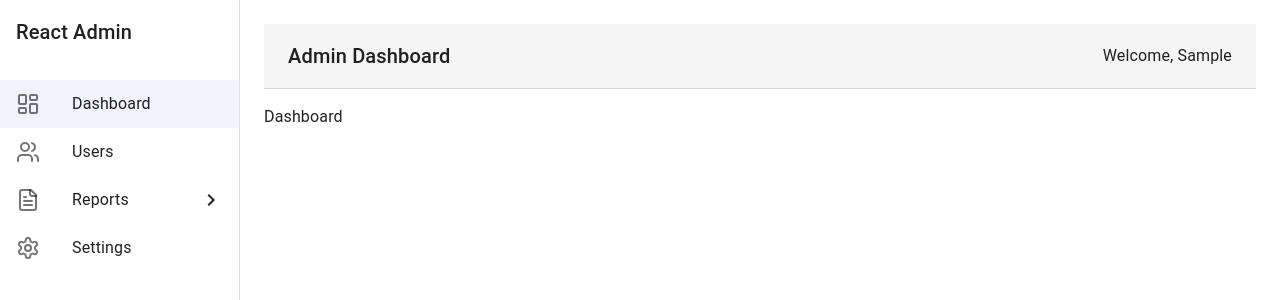
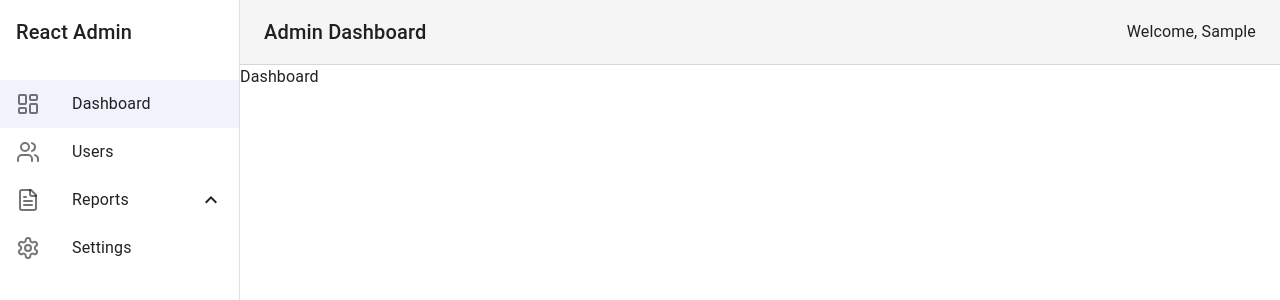
Before and after one commit to leon-tech-dev/react-admin-interface, a React (Vite) app: page /login in a window 1280 px wide. Both pictures are taken after typing "Sample", "Sample123" into the empty fields and a click on the button "Login". Shown: the top 300 px of the page. Built offline with nearby package versions, Linux system fonts and the light colour scheme.

Commit message:
update menu logic

```diff
--- a/src/components/Layouts/Header.tsx
+++ b/src/components/Layouts/Header.tsx
@@ -1,7 +1,7 @@
 import React from 'react';
 import { useSelector } from 'react-redux';
 import { AppBar, Toolbar, Typography, Box } from '@mui/material';
-import { RootState } from '../../store';
+import { RootState } from '@/store';
 
 const Header: React.FC = () => {
   const username = useSelector((state: RootState) => state.login.user);
--- a/src/components/Layouts/Sidebar/MenuItem.tsx
+++ b/src/components/Layouts/Sidebar/MenuItem.tsx
@@ -1,10 +1,12 @@
-import React, { useState } from 'react';
+import React, { useState, useEffect } from 'react';
 import { Link, useLocation } from 'react-router-dom';
 import { useSelector } from 'react-redux';
-import { ExpandMore, ChevronRight } from '@mui/icons-material';
+import { ExpandMore, ExpandLess } from '@mui/icons-material';
 import { List, ListItemIcon, ListItemText, Collapse, ListItemButton, styled } from '@mui/material';
-import { RootState } from '../../../store';
-import { RouteItem } from '../../../router/routes';
+import { RootState } from '@/store';
+import { RouteItem } from '@/router/routes';
+import { matchPath } from '@/lib/routeHelpers';
+import { hasPermission } from '@/lib/authHelpers';
 
 const StyledLink = styled(Link)(({ theme }) => ({
   textDecoration: 'none',
@@ -23,18 +25,17 @@ const MenuItem: React.FC<{ route: RouteItem; parentPath?: string; level?: number
   const [isOpen, setIsOpen] = useState(false);
   const hasChildren = route.children && route.children.length > 0;
   const fullPath = `${parentPath}/${route.path}`.replace(/\/+/g, '/');
-  const isActive =
-    location.pathname === fullPath ||
-    (hasChildren &&
-      route.children?.some((child) => location.pathname.startsWith(`${fullPath}/${child.path}`)));
+  const isActiveChild = hasChildren
+    ? route.children?.some((child) => matchPath(location.pathname, `${fullPath}/${child.path}`))
+    : false;
   const userPermissions = useSelector((state: RootState) => state.login.permissions);
 
-  const hasPermission = (route: RouteItem): boolean => {
-    if (!route.meta?.permissions) return true;
-    return route.meta.permissions.every((permission) => userPermissions.includes(permission));
-  };
+  useEffect(() => {
+    setIsOpen(!!isActiveChild);
+    // eslint-disable-next-line react-hooks/exhaustive-deps
+  }, []);
 
-  if (!hasPermission(route)) return null;
+  if (!hasPermission(route, userPermissions)) return null;
 
   const handleClick = () => {
     if (hasChildren) {
@@ -50,7 +51,7 @@ const MenuItem: React.FC<{ route: RouteItem; parentPath?: string; level?: number
         </ListItemIcon>
       )}
       <ListItemText primary={route.name} />
-      {hasChildren && (isOpen ? <ExpandMore /> : <ChevronRight />)}
+      {hasChildren && (isOpen ? <ExpandMore /> : <ExpandLess />)}
     </>
   );
 
@@ -58,7 +59,7 @@ const MenuItem: React.FC<{ route: RouteItem; parentPath?: string; level?: number
     <>
       <ListItemButton
         onClick={handleClick}
-        selected={isActive}
+        selected={matchPath(location.pathname, fullPath)}
         sx={{ pl: 2 * (level + 1) }}
         component={hasChildren ? 'div' : StyledLink}
         to={hasChildren ? undefined : fullPath}
--- a/src/components/Layouts/Sidebar/index.tsx
+++ b/src/components/Layouts/Sidebar/index.tsx
@@ -1,6 +1,6 @@
 import React from 'react';
 import { List, Drawer, Box, Typography } from '@mui/material';
-import routes, { RouteItem } from '../../../router/routes';
+import routes, { RouteItem } from '@/router/routes';
 import MenuItem from './MenuItem';
 
 const Sidebar: React.FC = () => {
--- a/src/components/Layouts/index.tsx
+++ b/src/components/Layouts/index.tsx
@@ -3,7 +3,7 @@ import { Outlet } from 'react-router-dom';
 import { Box, CssBaseline } from '@mui/material';
 import Sidebar from './Sidebar';
 import Header from './Header';
-import usePageTitle from '../../hooks/usePageTitle';
+import usePageTitle from '@/hooks/usePageTitle';
 
 const drawerWidth = 240;
 
@@ -14,12 +14,9 @@ const Layout: React.FC = () => {
     <Box sx={{ display: 'flex' }}>
       <CssBaseline />
       <Sidebar />
-      <Box
-        component="main"
-        sx={{ flexGrow: 1, p: 3, width: { sm: `calc(100% - ${drawerWidth}px)` } }}
-      >
+      <Box component="main" sx={{ flexGrow: 1, width: { sm: `calc(100% - ${drawerWidth}px)` } }}>
         <Header />
-        <Box sx={{ mt: 2 }}>
+        <Box>
           <Outlet />
         </Box>
       </Box>
--- /dev/null
+++ b/src/lib/authHelpers.ts
@@ -0,0 +1,6 @@
+import { RouteItem } from '@/router/routes';
+
+export const hasPermission = (route: RouteItem, permissions: string[]): boolean => {
+  if (!route.meta?.permissions) return true;
+  return route.meta.permissions.every((permission) => permissions.includes(permission));
+};
--- /dev/null
+++ b/src/lib/routeHelpers.ts
@@ -0,0 +1,4 @@
+export function matchPath(pathname: string, pathTemplate: string): boolean {
+  const regex = new RegExp('^' + pathTemplate.replace(/:\w+/g, '([^/]+)') + '/?$');
+  return regex.test(pathname);
+}
```
